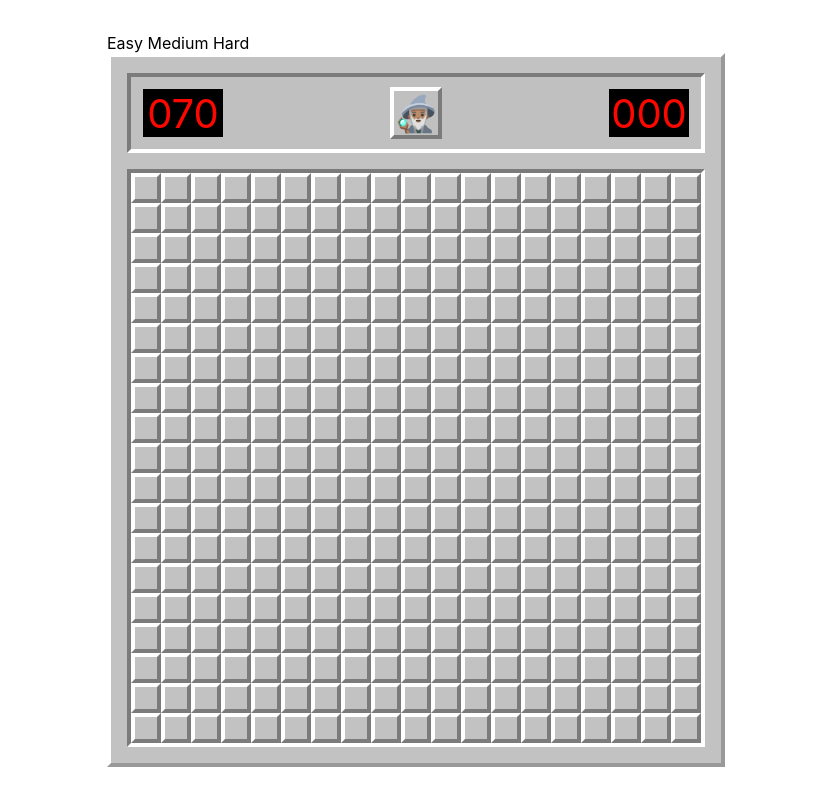
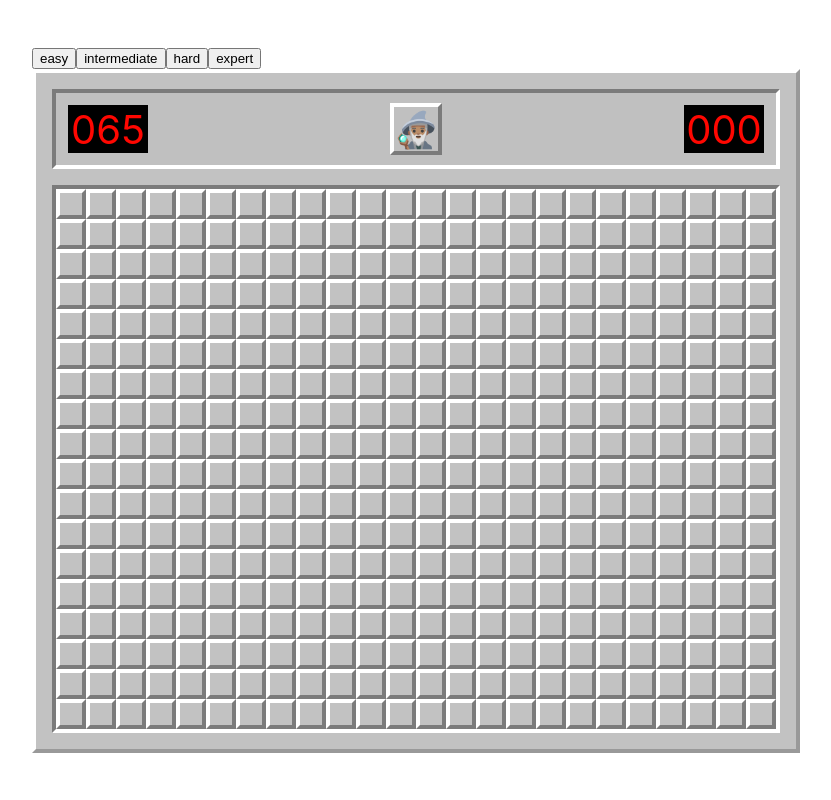
Before and after one commit to eh4git/react_minesweeper, a React (Create React App) app: page / in a window 1280 px wide. Shown: the whole page, without its empty margins (224-1055 px from the left). Built offline with nearby package versions, Linux system fonts and the light colour scheme.

Commit message:
difficulty settings changing state

```diff
--- a/src/components/App/App.scss
+++ b/src/components/App/App.scss
@@ -19,8 +19,8 @@
     @include borders(#7b7b7b, white);
     margin-top: 16px;
     display: grid;
-    grid-template-rows: repeat(19, 1fr);
-    grid-template-columns: repeat(19, 1fr);
+    grid-template-rows: repeat(18, 1fr);
+    grid-template-columns: repeat(24, 1fr);
 }
 
 .Face {
--- a/src/components/App/index.tsx
+++ b/src/components/App/index.tsx
@@ -7,10 +7,10 @@ import { Cell, CellState, CellValue, Face } from "../../types";
 import "./App.scss";
 
 const App: React.FC = () => {
-  const [totalRows, setTotalRows] = useState(19);
-  const [totalColumns, setTotalColumns] = useState(19);
-  const [totalBombs, setTotalBombs] = useState(70);
-  const [difficulty, setDifficulty] = useState("easy");
+  const [totalRows, setTotalRows] = useState(18);
+  const [totalColumns, setTotalColumns] = useState(24);
+  const [totalBombs, setTotalBombs] = useState(65);
+  const [difficulty, setDifficulty] = useState("hard");
   const [face, setFace] = useState<Face>(Face.Smile);
   const [time, setTime] = useState<number>(0);
   const [firstClick, setFirstClick] = useState<boolean>(true);
@@ -27,10 +27,9 @@ const App: React.FC = () => {
   // Make a variable that holds the number of rows **
   // Make a variable that holds the number of columns **
   // Make a variable that holds the number of bombs **
-  // Replace the constants that are imported with the matching state that was created throughout the document
-  // !!!!!!!! pass additional arguments to the functions inside of the utils file in order to remove the dependency on the old constants !!!!!!!!!!!!!!!!
-  // Pass the difficulty and setDifficulty to the DifficultySetting component as props
-  // Inside of a useEffect, that waits for changes in difficulty, create the logic to set the # of rows,cols, and bombs based on difficulty
+  // Replace the constants that are imported with the matching state that was created throughout the document **
+  // Pass the difficulty and setDifficulty to the DifficultySetting component as props **
+  // Inside of a useEffect, that waits for changes in difficulty, create the logic to set the # of rows,cols, and bombs based on difficulty **
   // Inside of a useEffect, that waits for changes in # of rows, cols, and bombs, create the logic to produces and sets the required style variable
 
   //  ------ In Difficulty Settings ------
@@ -38,6 +37,31 @@ const App: React.FC = () => {
   // when custom setting is selected open three inputs for the user to enter # of cols, rows, & bombs
   // do not allow for the number of bombs to be greater than 80% of total tiles (cols*rows*.8)
   // if total bombs > than allowed tell the user "The max amount of bombs is " + cols*rows*.8
+
+  useEffect(() => {
+    switch (difficulty) {
+      case "easy":
+        setTotalRows(9);
+        setTotalColumns(9);
+        setTotalBombs(10);
+        break;
+      case "intermediate":
+        setTotalRows(14);
+        setTotalColumns(16);
+        setTotalBombs(40);
+        break;
+      case "hard":
+        setTotalRows(18);
+        setTotalColumns(24);
+        setTotalBombs(65);
+        break;
+      case "expert":
+        setTotalRows(16);
+        setTotalColumns(30);
+        setTotalBombs(99);
+        break;
+    }
+  }, [difficulty]);
 
   useEffect(() => {
     const handleMouseDown = (e: any): void => {
@@ -80,6 +104,7 @@ const App: React.FC = () => {
   useEffect(() => {
     if (hasWon) {
       setFace(Face.Won);
+      setLive(false);
     }
   }, [hasWon]);
 
@@ -91,7 +116,6 @@ const App: React.FC = () => {
     numberOfBombs: number
   ) => (): void => {
     let newCells = cells.slice();
-    console.log(newCells[rowParam][colParam]);
     //  ------Starting the Game on Click if there No Time & Always Open Multiple Cells on First Click------
     // !!!!!!!!!!! NOT WORKING AS EXPECTED !!!!!!!!!!!!!!!!!!
     if (!live) {
@@ -102,7 +126,6 @@ const App: React.FC = () => {
       ) {
         let badStart = true;
         while (badStart) {
-          console.log(badStart);
           newCells = generateCells(
             numberOfRows,
             numberOfColumns,
@@ -266,7 +289,10 @@ const App: React.FC = () => {
 
   return (
     <div>
-      <DifficultySettings />
+      <DifficultySettings
+        difficulty={difficulty}
+        setDifficulty={setDifficulty}
+      />
       <div className="App">
         <div className="Header">
           <NumberDisplay value={bombCounter} />
--- a/src/components/DifficultySettings/index.tsx
+++ b/src/components/DifficultySettings/index.tsx
@@ -1,27 +1,24 @@
 import React from "react";
 import "./DifficultySetting.scss";
-// import { CellState, CellValue } from "../../types";
-
 interface DifficultySettingsProps {
-  //   row: number;
-  //   col: number;
-  //   red?: boolean;
-  //   onClick(rowParam: number, colParam: number): (...args: any[]) => void;
-  //   onContext(rowParam: number, colParam: number): (...args: any[]) => void;
+  difficulty: string;
+  setDifficulty(difficulty: string): any;
 }
 
-const DifficultySettings: React.FC<DifficultySettingsProps> = (
-  {
-    //   row,
-    //   col,
-    //   state,
-    //   value,
-    //   red,
-    //   onClick,
-    //   onContext,
-  }
-) => {
-  return <div className={`DifficultySettings`}>Easy Medium Hard</div>;
+const DifficultySettings: React.FC<DifficultySettingsProps> = ({
+  difficulty,
+  setDifficulty,
+}) => {
+  const difficultyLevels = ["easy", "intermediate", "hard", "expert"];
+  return (
+    <div className={`DifficultySettings`}>
+      {difficultyLevels.map((item) => (
+        <button key={item} onClick={() => setDifficulty(item)}>
+          {item}
+        </button>
+      ))}
+    </div>
+  );
 };
 
 export default DifficultySettings;
--- a/src/utils/index.ts
+++ b/src/utils/index.ts
@@ -1,4 +1,3 @@
-// import { numberOfColumns, numberOfRows, NO_OF_BOMBS } from "../constants";
 import { Cell, CellState, CellValue } from "../types";
 
 const grabAllAdjacentCells = (
```
Also changed, not shown: 1 other file (tests, documents, lock files or other folders).
